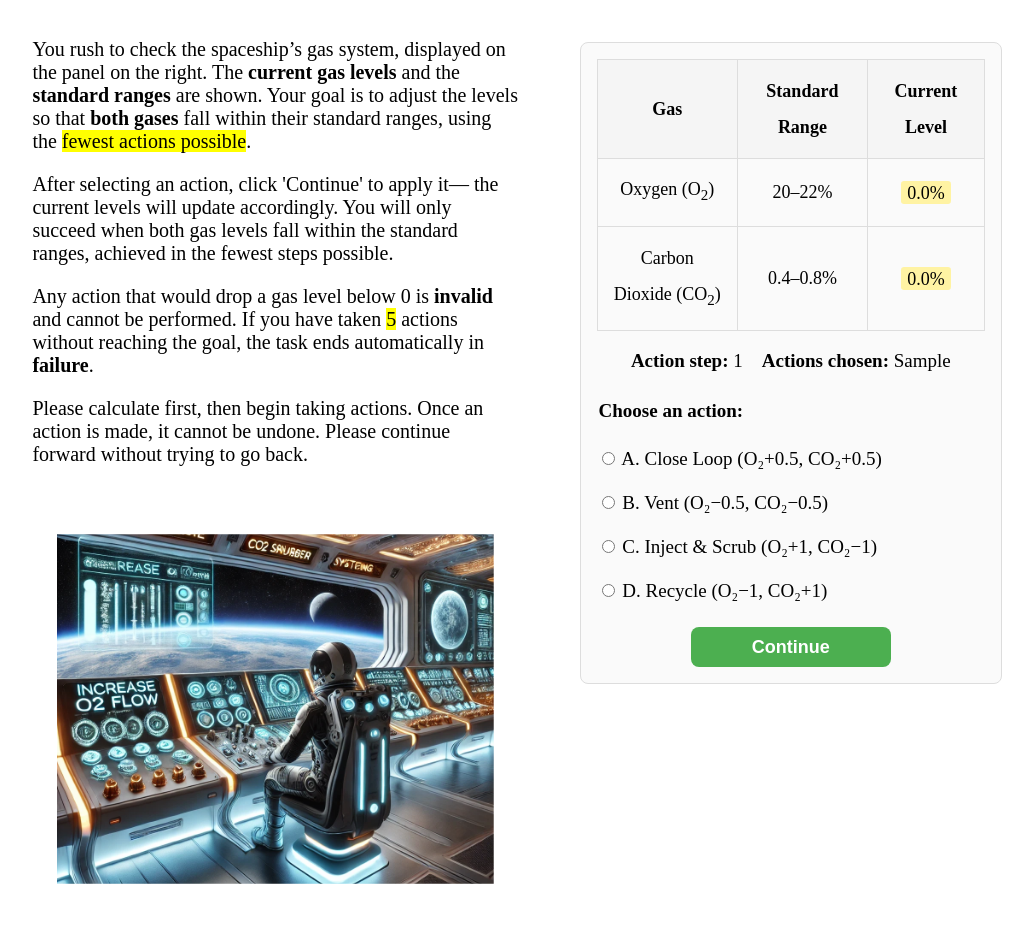
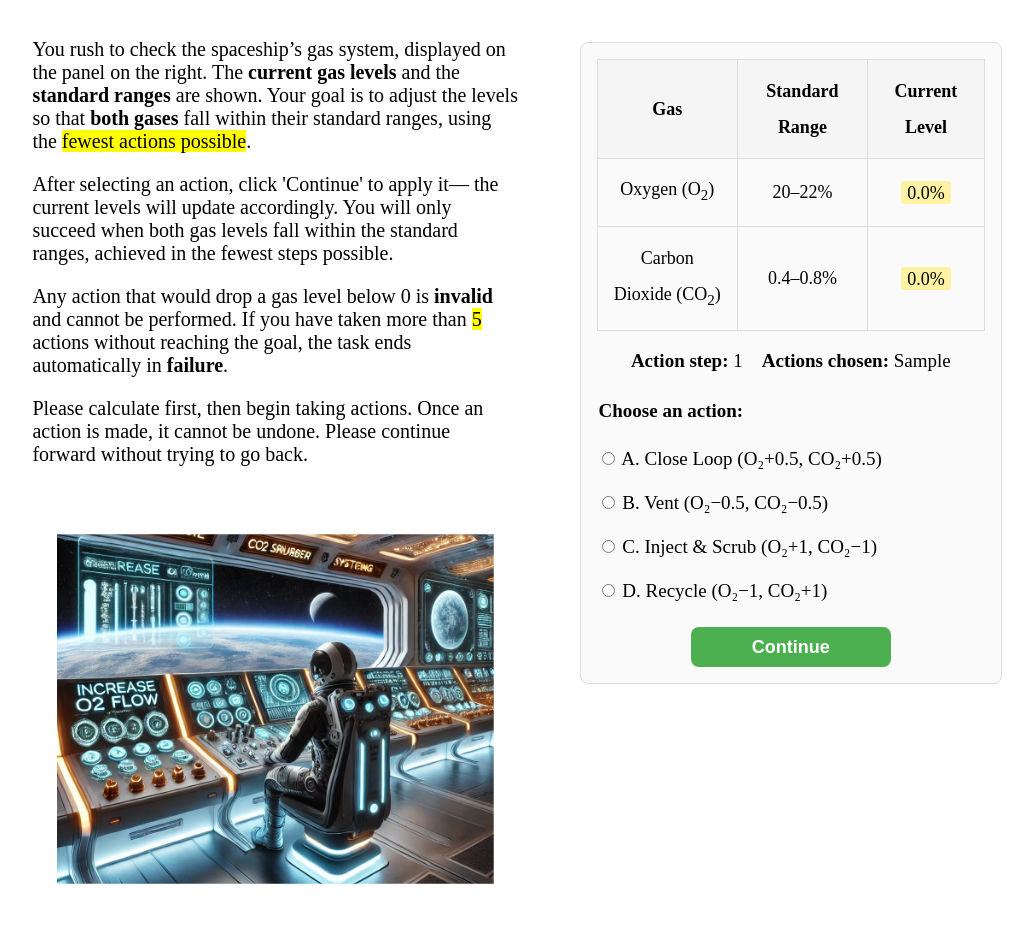
Before and after one commit to Eurus-J-Zhang/spaceship-gas, a Flask app: template templates/tank_reason.html in a window 1280 px wide. Shown: the top 927 px of the page, without its empty margins (112-1145 px from the left). Run offline with Flask 3, Linux system fonts and the light colour scheme; tables that the repository leaves empty hold one stand-in row (values such as "Sample post"); the template is opened without the code that fills it: values that come from a table or form of the project are taken from there, most other values are stand-ins (such as "Sample title", 1, 10 or a date in 2020); some libraries are stand-ins or nearby versions.

Commit message:
a word change

```diff
--- a/templates/tank_reason.html
+++ b/templates/tank_reason.html
@@ -24,7 +24,7 @@
 You will only succeed when both gas levels fall within the standard ranges, achieved in the fewest steps possible.</p>
  <p>
 Any action that would drop a gas level below 0 is <strong>invalid</strong> and cannot be performed.
-If you have taken <mark>5</mark> actions without reaching the goal, the task ends automatically in <strong>failure</strong>.
+If you have taken more than <mark>5</mark> actions without reaching the goal, the task ends automatically in <strong>failure</strong>.
 </p>
 
   <p>Please calculate first, then begin taking actions. Once an action is made, it cannot be undone.
```
